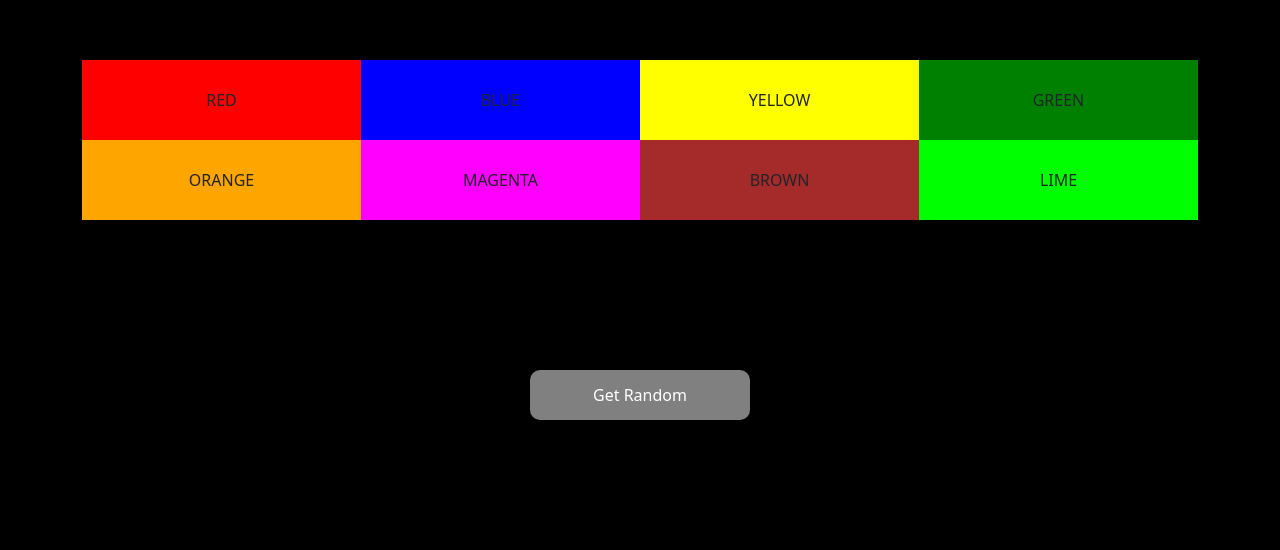
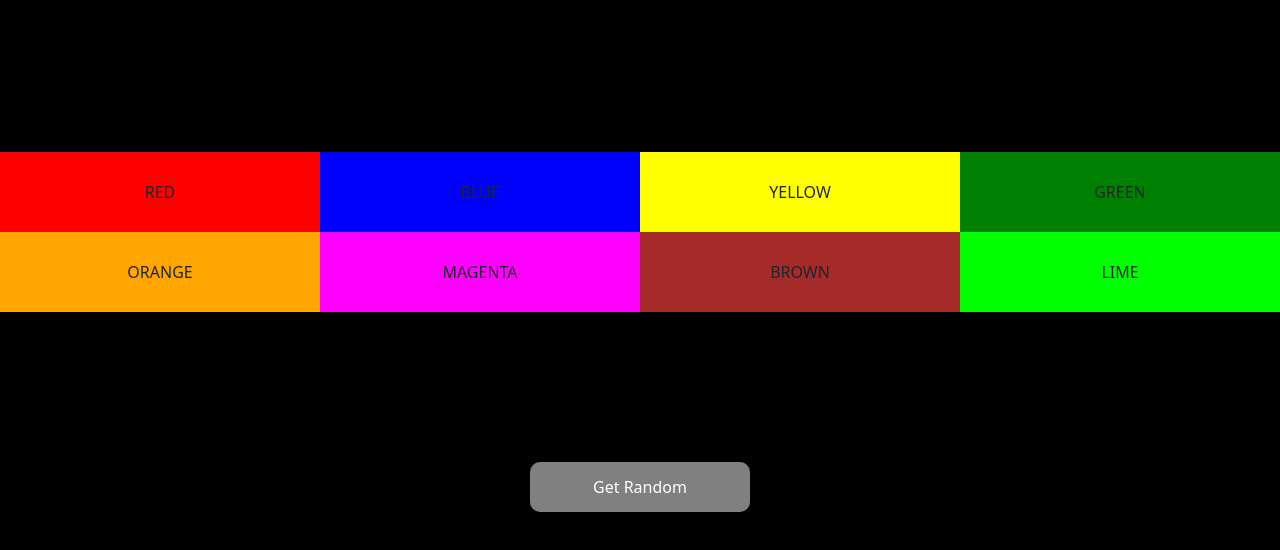
Before and after one commit to florcadelli/react, a React app: page /#/colores in a window 1280 px wide. Shown: the part 196-746 px from the top of the page. Built offline with nearby package versions, Linux system fonts and the light colour scheme; a web font is replaced by a local one.

Commit message:
ajuste juego colores

```diff
--- a/src/components/colores/Colores.jsx
+++ b/src/components/colores/Colores.jsx
@@ -39,7 +39,7 @@ state = {
 
   render() {
     return (
-      <div className="container">
+      <div className="container-colores">
         <div className="panel">
           {this.colors.map(color => <div key={color} className={color}>{color}</div>)}
         </div>
--- a/src/styles/__colores.css
+++ b/src/styles/__colores.css
@@ -1,8 +1,8 @@
-body {
+/* body {
   background-color: black;
-}
+} */
 
-.container {
+.container-colores {
   background-color: black;
   width: 100%;
   display: flex;
@@ -10,6 +10,7 @@ body {
   flex-direction: column;
   justify-content: center;
   align-items: center;
+ height: 100vh;
 
 }
 
```
